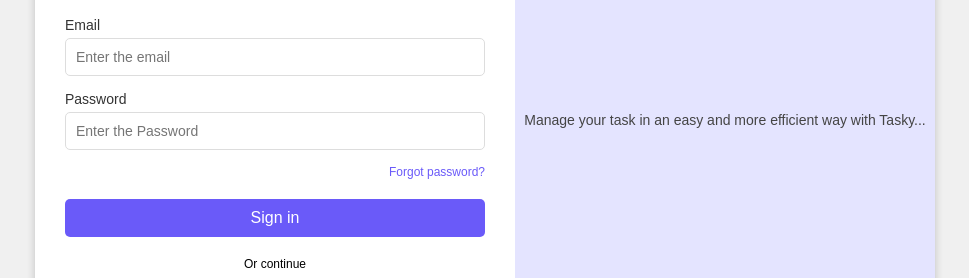
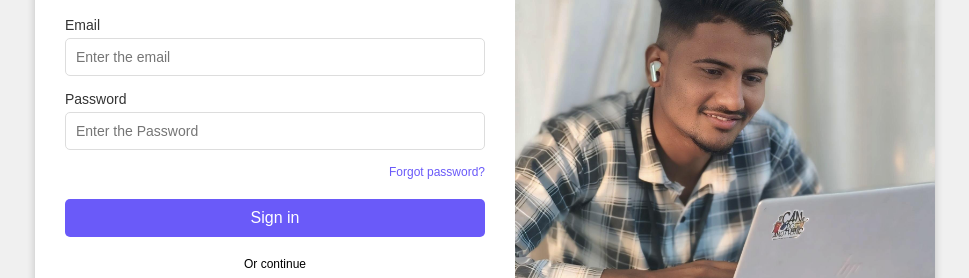
Before and after one commit to rohan7720/page, a plain HTML site: page index.html in a window 1280 px wide. Shown: the part 280-558 px from the top of the page, without its empty margins (155-1124 px from the left). Drawn offline with Linux system fonts and the light colour scheme.

Commit message:
Update index.html

```diff
--- a/index.html
+++ b/index.html
@@ -189,7 +189,7 @@
         </div>
         <div class="right-section">
             <div class="illustration">
-
+                <img src="./shared image (1).jpg" class="rj" alt="Illustration">
                 <p>Manage your task in an easy and more efficient way with Tasky...</p>
             </div>
         </div>
```
